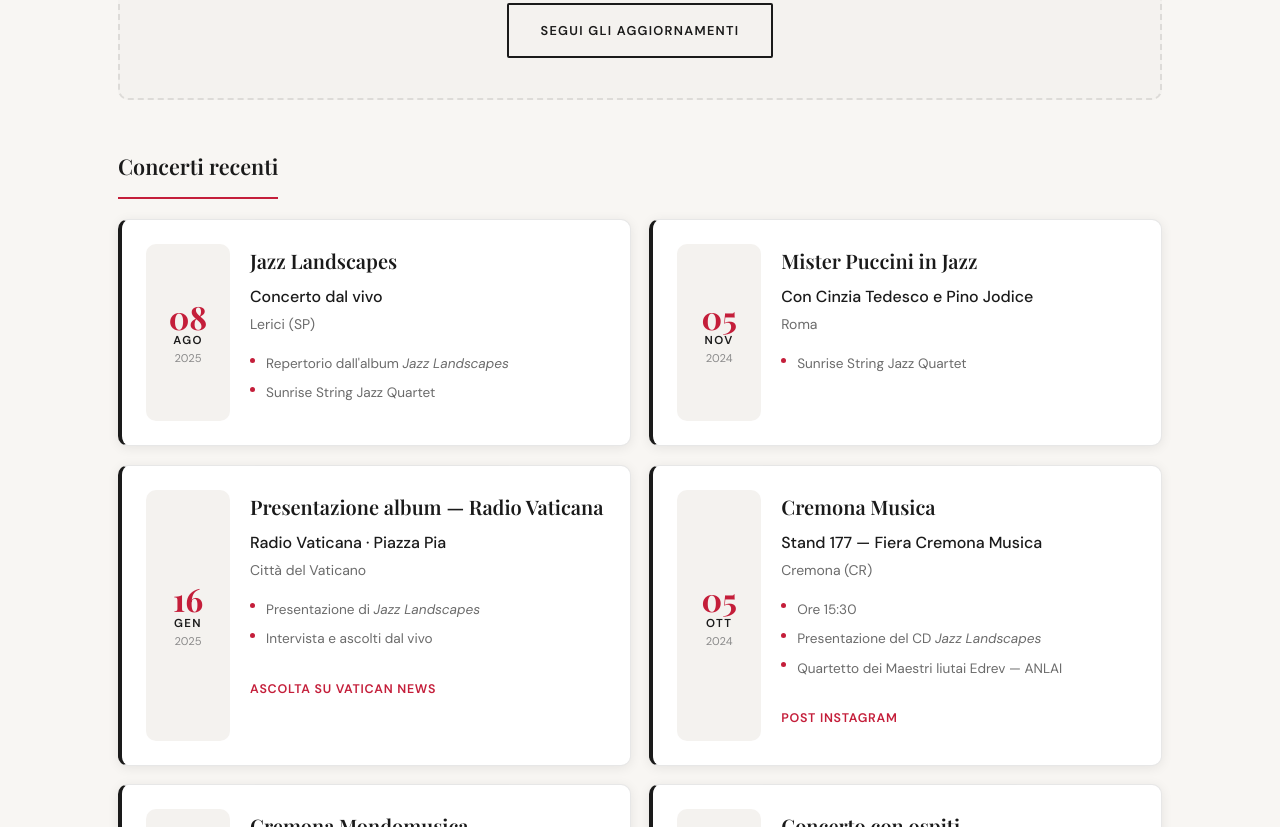
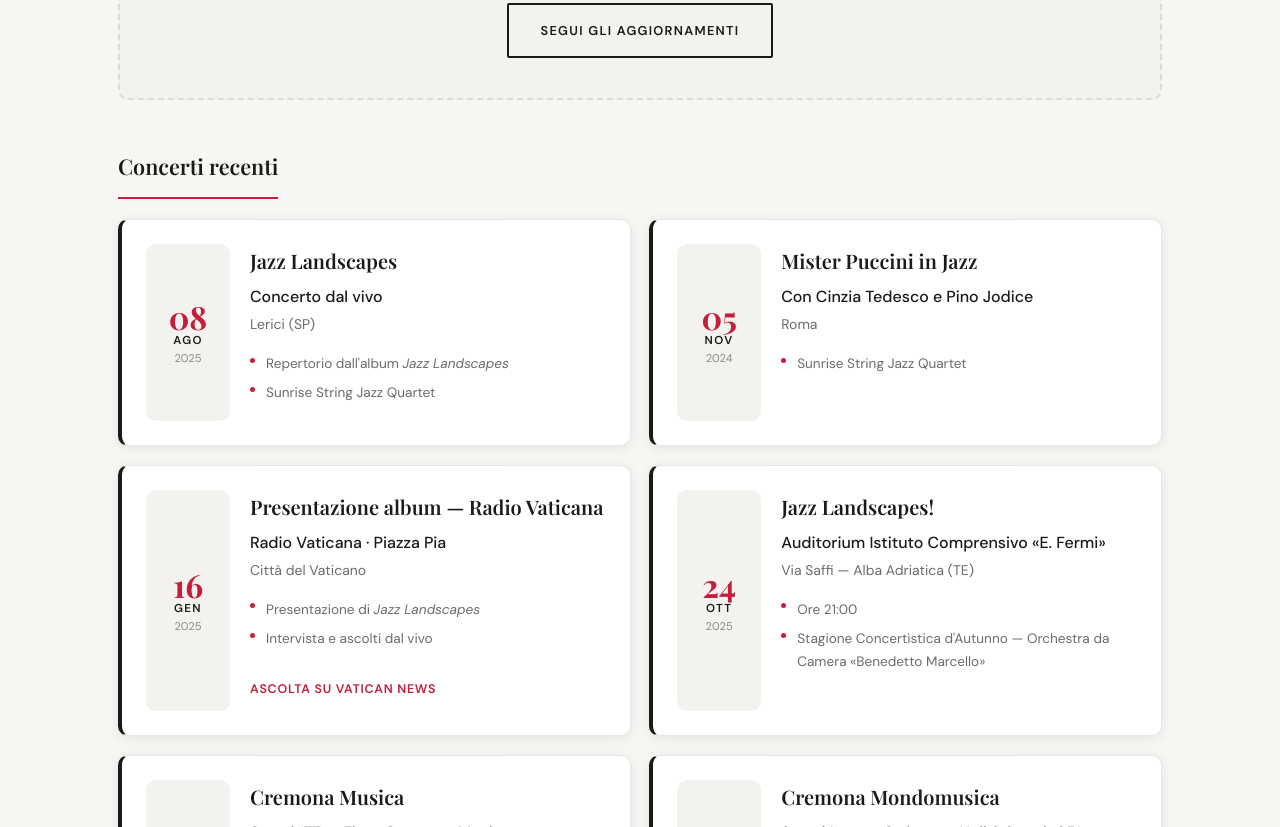
Before and after one commit to danielkhelz/sunrise-string-jazz-quartet, a plain HTML site: page index.html in a window 1280 px wide. Shown: the part 5847-6674 px from the top of the page. Drawn offline with nearby package versions, Linux system fonts and the light colour scheme; a web font is replaced by a local one.

Commit message:
Ripristina concerto Alba Adriatica senza biglietti (evento passato)

```diff
--- a/index.html
+++ b/index.html
@@ -329,7 +329,22 @@
               </div>
             </article>
 
-
+            <article class="concert-card" data-date="2025-10-24">
+              <div class="concert-card__date">
+                <span class="concert-card__day">24</span>
+                <span class="concert-card__month">Ott</span>
+                <span class="concert-card__year">2025</span>
+              </div>
+              <div class="concert-card__body">
+                <h4 class="concert-card__title">Jazz Landscapes!</h4>
+                <p class="concert-card__venue">Auditorium Istituto Comprensivo «E. Fermi»</p>
+                <p class="concert-card__location">Via Saffi — Alba Adriatica (TE)</p>
+                <ul class="concert-card__meta">
+                  <li>Ore 21:00</li>
+                  <li>Stagione Concertistica d'Autunno — Orchestra da Camera «Benedetto Marcello»</li>
+                </ul>
+              </div>
+            </article>
 
             <article class="concert-card" data-date="2024-10-05">
               <div class="concert-card__date">
```
